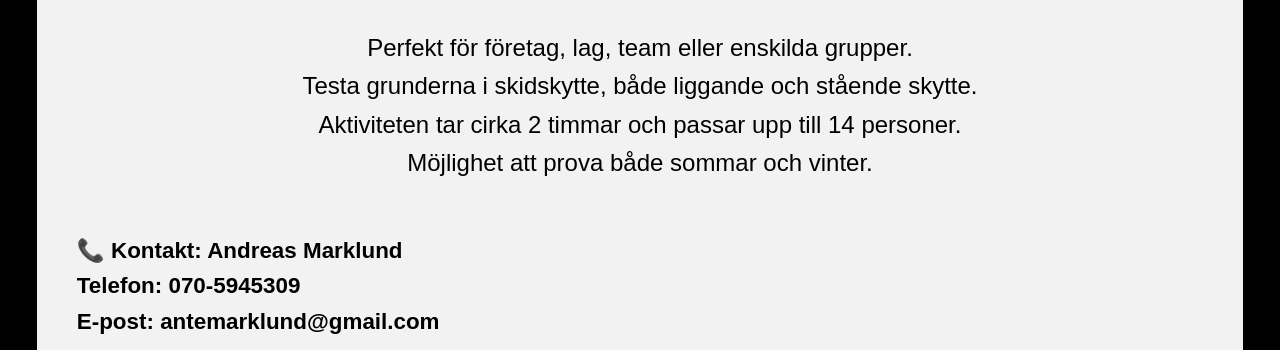
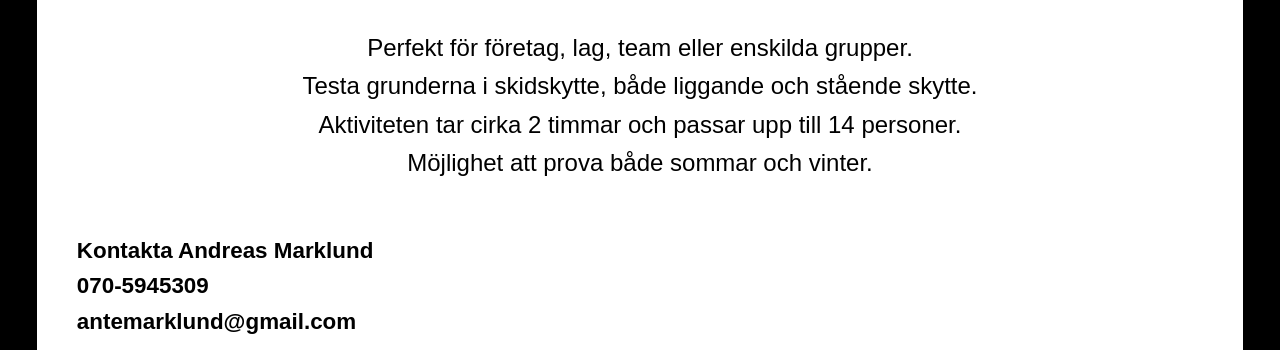
Before and after one commit to jimmylation/piteaskidskytte, a plain HTML site: page index.html in a window 1280 px wide. Shown: the part 271-621 px from the top of the page. Drawn offline with Linux system fonts and the light colour scheme.

Commit message:
Update index.html

```diff
--- a/index.html
+++ b/index.html
@@ -22,7 +22,7 @@
             width: 88%; /* Justerat för smalare ratio */
             max-width: 1500px;
             height: 80vh;
-            background: rgba(255, 255, 255, 0.95); /* Ökad synlighet för logotypen */
+            background: white;
             border: 5px solid black;
             border-radius: 40px;
             display: flex;
@@ -73,9 +73,9 @@
            Testa grunderna i skidskytte, både liggande och stående skytte.<br>
            Aktiviteten tar cirka 2 timmar och passar upp till 14 personer.<br>
            Möjlighet att prova både sommar och vinter.</p>
-        <p class="contact">📞 Kontakt: Andreas Marklund<br>
-           Telefon: 070-5945309<br>
-           E-post: <a href="mailto:antemarklund@gmail.com">antemarklund@gmail.com</a></p>
+        <p class="contact">Kontakta Andreas Marklund<br>
+           070-5945309<br>
+           <a href="mailto:antemarklund@gmail.com">antemarklund@gmail.com</a></p>
         <img src="pitea_skidskytte_logo.jpg" alt="Piteå Skidskytte Logotyp" class="logo">
     </div>
 </body>
```
